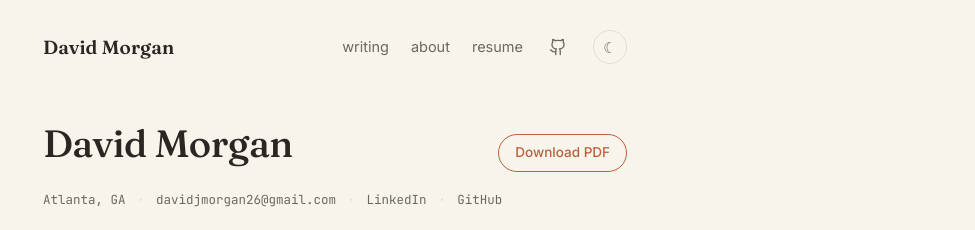
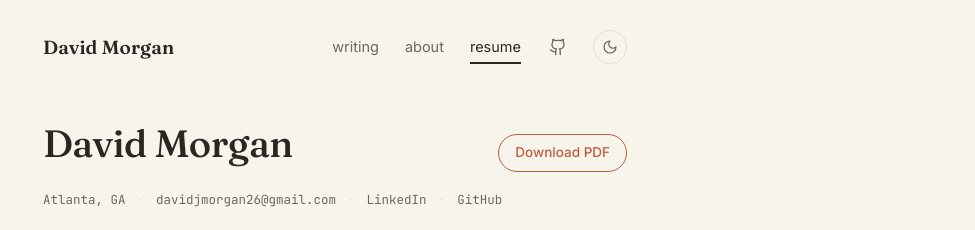
Before and after one commit to djmorgan26/djmorgan26.github.io, a Jekyll site: the page built from resume.md, in a window 1280 px wide. Shown: the top 230 px of the page, without its empty margins (305-1280 px from the left). Built offline with Jekyll 4.4.1, drawn with Linux system fonts in a browser that asks for light colours.

Commit message:
Polish-pass nav: active-page, focus rings, SVG sun/moon, mobile cleanup
Desktop:
- Active-page indicator (Liquid match on page.url) with terracotta color
  and underline on the current section. Posts highlight "writing".
- Hover-underline animation on text links (200ms scaleX from left).
- :focus-visible 2px accent outline on nav links, brand, and theme toggle
  for keyboard a11y.
- Theme toggle now uses Lucide-style SVG sun/moon (new _includes/icon-sun
  and icon-moon) instead of Unicode glyphs, matching the social-icon set.

Mobile:
- Drop the duplicate GitHub icon from the nav (it stays in the footer).
- Bump nav-link and theme-toggle tap targets to 44px.
- New <=420px rule shrinks brand to 17px (no-wrap), nav links to 13.5px,
  and gap to 12px so iPhone-class widths don't wrap the brand onto two
  lines.

Co-Authored-By: Claude Opus 4.7 <noreply@anthropic.com>

```diff
--- a/_layouts/default.html
+++ b/_layouts/default.html
@@ -6,13 +6,15 @@
   <header class="site-header">
     <div class="bar">
       <a class="brand" href="{{ '/' | relative_url }}">{{ site.title }}</a>
+      {%- assign nav_writing_active = false -%}
+      {%- if page.url == '/' or page.url contains '/20' -%}{%- assign nav_writing_active = true -%}{%- endif -%}
       <nav class="site-nav">
-        <a href="{{ '/' | relative_url }}">writing</a>
-        <a href="{{ '/about/' | relative_url }}">about</a>
-        <a href="{{ '/resume/' | relative_url }}">resume</a>
+        <a href="{{ '/' | relative_url }}"{% if nav_writing_active %} class="is-active" aria-current="page"{% endif %}>writing</a>
+        <a href="{{ '/about/' | relative_url }}"{% if page.url == '/about/' %} class="is-active" aria-current="page"{% endif %}>about</a>
+        <a href="{{ '/resume/' | relative_url }}"{% if page.url == '/resume/' %} class="is-active" aria-current="page"{% endif %}>resume</a>
         <a class="nav-icon" href="https://github.com/{{ site.github_username }}" aria-label="GitHub" title="GitHub">{% include icon-github.svg %}</a>
         <button id="theme-toggle" class="theme-toggle" type="button" aria-label="Toggle dark mode" title="Toggle light/dark">
-          <span class="t-sun" aria-hidden="true">☀</span><span class="t-moon" aria-hidden="true">☾</span>
+          <span class="t-sun" aria-hidden="true">{% include icon-sun.svg %}</span><span class="t-moon" aria-hidden="true">{% include icon-moon.svg %}</span>
         </button>
       </nav>
     </div>
--- a/assets/css/main.css
+++ b/assets/css/main.css
@@ -93,10 +93,34 @@ a:hover { color: var(--accent-2); }
 .site-nav a {
   font-size: 14.5px;
   color: var(--muted);
+  position: relative;
+  padding: 4px 2px;
+  transition: color .15s ease;
+}
+.site-nav a::after {
+  content: "";
+  position: absolute;
+  left: 2px; right: 2px; bottom: -1px;
+  height: 1.5px;
+  background: currentColor;
+  transform: scaleX(0);
+  transform-origin: left;
+  transition: transform .2s ease;
 }
 .site-nav a:hover { color: var(--accent); }
+.site-nav a:hover::after,
+.site-nav a.is-active::after { transform: scaleX(1); }
+.site-nav a.is-active { color: var(--ink); }
 .site-nav .nav-icon { display: inline-flex; align-items: center; padding: 4px; }
+.site-nav .nav-icon::after { display: none; }
 .site-nav .nav-icon svg { width: 18px; height: 18px; display: block; }
+.site-nav a:focus-visible,
+.theme-toggle:focus-visible,
+.brand:focus-visible {
+  outline: 2px solid var(--accent);
+  outline-offset: 3px;
+  border-radius: 4px;
+}
 
 .theme-toggle {
   appearance: none; border: 1px solid var(--line); background: transparent;
@@ -105,18 +129,19 @@ a:hover { color: var(--accent-2); }
   transition: border-color .2s ease, color .2s ease;
 }
 .theme-toggle:hover { color: var(--accent); border-color: var(--accent); }
+.theme-toggle svg { width: 16px; height: 16px; display: block; }
 
 /* toggle glyph: moon in light (→go dark), sun in dark (→go light) */
 .t-sun { display: none; }
-.t-moon { display: inline; }
+.t-moon { display: inline-flex; }
 @media (prefers-color-scheme: dark) {
-  :root:not([data-theme]) .t-sun { display: inline; }
+  :root:not([data-theme]) .t-sun { display: inline-flex; }
   :root:not([data-theme]) .t-moon { display: none; }
 }
-:root[data-theme="dark"] .t-sun { display: inline; }
+:root[data-theme="dark"] .t-sun { display: inline-flex; }
 :root[data-theme="dark"] .t-moon { display: none; }
 :root[data-theme="light"] .t-sun { display: none; }
-:root[data-theme="light"] .t-moon { display: inline; }
+:root[data-theme="light"] .t-moon { display: inline-flex; }
 
 /* ---- main ---- */
 .site-main {
@@ -440,9 +465,18 @@ a:hover { color: var(--accent-2); }
   .bar { padding: 0 20px; }
   .site-main { padding: 0 20px; }
   .site-nav { gap: 16px; }
-  .site-nav a { font-size: 14px; }
+  .site-nav a { font-size: 14px; min-height: 44px; display: inline-flex; align-items: center; }
+  .site-nav .nav-icon { display: none; }
+  .theme-toggle { width: 44px; height: 44px; }
   .post-body { font-size: 18px; }
   .site-footer .bar { flex-direction: column; align-items: flex-start; gap: 12px; }
+}
+
+@media (max-width: 420px) {
+  .bar { padding: 22px 16px 0; }
+  .brand { font-size: 17px; white-space: nowrap; }
+  .site-nav { gap: 12px; }
+  .site-nav a { font-size: 13.5px; }
 }
 
 /* ============================================================
```
Also changed, not shown: _includes/icon-moon.svg (added), _includes/icon-sun.svg (added).
